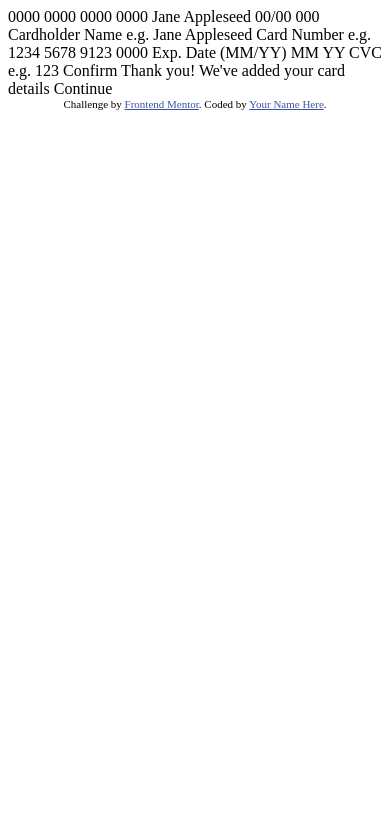
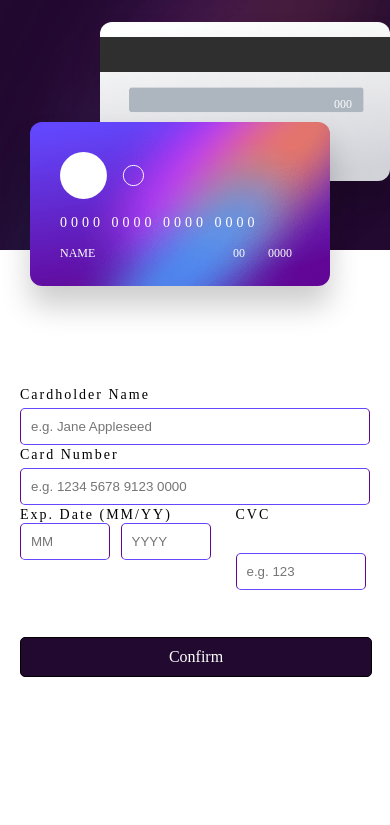
Before and after one commit to tailadoliveira/interactive-card-details-form-main, a plain HTML site: page index.html in a window 390 px wide. Drawn offline with Linux system fonts and the light colour scheme.

Commit message:
atualizado

```diff
--- a/index.html
+++ b/index.html
@@ -1,51 +1,80 @@
 <!DOCTYPE html>
-<html lang="en">
+<html lang="pt-br">
 <head>
-  <meta charset="UTF-8">
-  <meta name="viewport" content="width=device-width, initial-scale=1.0"> <!-- displays site properly based on user's device -->
+    <meta charset="UTF-8">
+    <meta http-equiv="X-UA-Compatible" content="IE=edge">
+    <meta name="viewport" content="width=device-width, initial-scale=1.0">
 
-  <link rel="icon" type="image/png" sizes="32x32" href="./images/favicon-32x32.png">
+    <link rel="stylesheet" href="main.css">
+    <title>Interactive Card</title>
+</head>
 
-  <title>Frontend Mentor | Interactive card details form</title>
+<body>
+  <img src="images/bg-main-desktop.png" alt="" class="bg-img">
+  <img src="images/bg-main-mobile.png" alt="" class="bg-img-xs">
 
-  <!-- Feel free to remove these styles or customise in your own stylesheet 👍 -->
-  <style>
-    .attribution { font-size: 11px; text-align: center; }
-    .attribution a { color: hsl(228, 45%, 44%); }
-  </style>
-</head>
-<body>
+    <div class="container">
+       <section class="card-display">
 
-  0000 0000 0000 0000
-  Jane Appleseed
-  00/00
+       <div class="card-front">
+            <img src="images/bg-card-front.png" alt="" class="card-front-img">
+            <img src="images/card-logo.svg" alt="" class="card-logo">
 
-  000
+            <p class="card-number-display" id="number-card"> 0000 0000 0000 0000</p>
+            <p class="cardholder-display" id="name-card"> Name</p>
+            <p class="expiry-month-display" id="expiry-month-card">00</p>
+            <p class="expiry-divider-display"></p>
+            <p class="expiry-year-display" id="expiry-year-card">0000</p>
+        </div>
 
-  Cardholder Name
-  e.g. Jane Appleseed
+        <div class="card-back">
+             <img src="images/bg-card-back.png" alt="" class="card-back-img">
+             <p class="cvc-display" id="cvc-display-card">000</p>
+        </div>
+        </section>
 
-  Card Number
-  e.g. 1234 5678 9123 0000
+        <section class="card-details">
+             <form onsubmit="enviardados()" id="myForm" name="myForm">
+             <label for="cardholder-name">Cardholder Name</label>
+             <input id="cardholder-name" class="cardholder-name" type="" name="cardholder-name" placeholder="e.g. Jane Appleseed" onchange="inputName(this.value)">
+             <p id="errorMsg"></p>
 
-  Exp. Date (MM/YY)
-  MM
-  YY
+             <label for="card-number">Card Number</label>
+             <input id="input-number" class="card-number" type="" name="card-number" placeholder="e.g. 1234 5678 9123 0000" onchange="inputCardNum(this.value)">
+             <p id="card-num-error"></p>
 
-  CVC
-  e.g. 123
+            <div class="flex">
 
-  Confirm
+                <label for="expiry-date" class="expiry-date">
+                  Exp. Date (MM/YY) <br>
 
-  <!-- Completed state start -->
+                  <input class="expiry" type="text" name="expiry-date" placeholder="MM" onchange="inputMM(this.value)">
 
-  Thank you!
-  We've added your card details
-  Continue
+                  <input class="expiry" type="text" name="expiry-date" placeholder="YYYY" onchange="inputYY(this.value)">
+                  <p id="expiry-error"></p>
 
-  <div class="attribution">
-    Challenge by <a href="https://www.frontendmentor.io?ref=challenge" target="_blank">Frontend Mentor</a>.
-    Coded by <a href="#">Your Name Here</a>.
-  </div>
+                </label>
+
+                <label for="cvc" class="cvc">CVC<br>
+                   <input class="cvc" id="cvc" type="text" name="cvc" placeholder="e.g. 123" onchange="inputCvc(this.value)">
+                   <p id="error-cvc"></p>
+
+                </label>
+
+            </div>
+            <button id="submit"> Confirm</button>
+            </form>
+
+            <div id="thank-you" class="thank-you hidden">
+                 <img src="images/icon-complete.svg" alt="">
+                 <h2 id="thank-you-header"> Thank you!</h2>
+                 <p>We've added your card details</p>
+                 <button id="continue">Continue</button>
+            </div>
+
+        </section>
+    </div>
+<script src="script.js">
+</script>
 </body>
 </html>
--- /dev/null
+++ b/main.css
@@ -0,0 +1,322 @@
+:root{--debug: 1px solid red}
+
+*{
+    box-sizing: border-box;
+    margin: 0;
+    padding: 0;
+}
+
+body{
+    height: 100vh;
+    position: relative;
+    display: flex;
+    align-items: center;
+    font-size: 18px;
+}
+
+.bg-img{
+    position: absolute;
+    width: 40%;
+    height: 100%;
+}
+
+.bg-img-xs{
+    display: none;
+}
+
+.container{
+    position: relative;
+    max-width: 1440px;
+    width: 100%;
+    margin: auto;
+    height: 800px;
+    display: flex;
+}
+
+.card-display{
+    flex: 0 1 600px;
+    position: relative;
+    color: hsl(0, 0%, 100%);
+    flex: 1 0 auto;
+}
+
+.card-details{
+    position: relative;
+    flex: 0 1 45%;
+}
+
+.card-front, .card-back{
+    position: absolute;
+    width: fit-content;
+}
+
+.card-front-img, .card-back-img{
+    border-radius: 12px;
+    box-shadow: rgba(0, 0, 0, 0.2) 0px 20px 30px;
+}
+
+.card-front{
+    left: 210px;
+    top: 130px;
+}
+
+.card-back{
+    left: 280px;
+    bottom: 130px;
+}
+
+.card-logo, .card-number-display, .cardholder-display, .expiry-month-display, .expiry-year-display, .expiry-divider-display{
+    position: absolute;
+}
+
+.card-logo{
+    position: absolute;
+    top: 30px;
+    left: 30px;
+    z-index: 3;
+}
+
+.card-number-display{
+    bottom: 80px;
+    left: 30px;
+    font-size: 25px;
+    letter-spacing: 5px;
+}
+
+.cardholder-display{
+    bottom: 30px;
+    left: 30px;
+    font-size: 0.9em;
+    text-transform: uppercase;
+}
+
+.expiry-month-display{
+    bottom: 30px;
+    right: 85px;
+    font-size: 0.9em;
+}
+
+.expiry-year-display{
+    bottom: 30px;
+    right: 30px;
+    font-size: 0.9em;
+}
+
+.expiry-divider-display{
+    bottom: 30px;
+    right: 75px;
+    font-size: 0.9em;
+}
+
+.cvc-display{
+    position: absolute;
+    right: 60px;
+    bottom: 117px;
+}
+
+
+form{
+    height: 350px;
+}
+
+label{
+    display: block;
+    font-size: 14px;
+    font-weight: 500;
+    margin-bottom: 5px;
+    letter-spacing: 2px;
+}
+
+label .card-number, label .expiry-date, label .cvc{
+    margin-top: 30px;
+}
+
+input{
+    width: 350px;
+    padding: 10px 10px;
+    border: 1px solid hsla(279, 6%, 55%, 0.5);
+    border-radius: 5px;
+    cursor: pointer;
+}
+
+input{
+    outline: 0px solid hsl(249, 99%, 64%);
+    border-top-color: hsl(249, 99%, 64%);
+    border-right-color: hsl(278, 94%, 30%);
+    border-bottom-color: hsl(249, 99%, 64%);
+    border-left-color: hsl(278, 94%, 30%);
+}
+
+input::placeholder{
+    font-weight: 300;
+}
+
+
+#errorMsg, #card-num-error, #expiry-error, #error-cvc{
+    color: hsl(0, 0%, 100%);
+    font-size: 12px;
+    font-weight: 500;
+    padding-top: 2px;
+    padding-left: 2px;
+}
+
+#expiry-error, #error-cvc{
+   letter-spacing: 1px;
+}
+
+.flex{
+    gap: 20px;
+    display: flex;
+    margin-bottom: 40px;
+}
+
+.flex .expiry{
+    width: 90px;
+    margin-right: 5px;
+}
+
+.flex .cvc{
+    width: 130px;
+}
+
+input .expiry, input .cvc{
+    margin-top: 5px;
+}
+
+.card-details{
+    display: flex;
+    align-items: center;
+    justify-content: center;
+}
+
+button{
+    all: unset;
+    text-align: center;
+    border: 1px solid black;
+    width: 100%;
+    border-radius: 5px;
+    padding: 10px 0;
+    font-size: 16px;
+    background-color: hsl(278, 68%, 11%);
+    color: hsl(0, 0%, 100%);
+    cursor: pointer;
+    transition: backgroung-color 0.2s ease-in;
+}
+
+button:hover{
+   background-color: hsl(278, 68%, 11%, 0.8);
+}
+
+.hidden{
+    display: none;
+}
+
+
+@media screen and (max-width:1024px) {
+    .card-front{
+        left: 75px;
+    }
+
+    .card-back{
+        left: 140px;
+    }
+}
+
+@media screen and (max-width:768px){
+    body{
+        flex-direction: column;
+    }
+
+    .container{
+        flex-direction: column;
+    }
+
+    .bg-img{
+        display: none;
+    }
+
+    .bg-img-xs{
+        display: block;
+        position: absolute;
+        width: 100%;
+        height: 300px;
+    }
+
+   .card-front{
+        top: 100px;
+        z-index: 5;
+    }
+
+    .card-back{
+       top: 0px;
+       left: 300px;
+    }
+
+    .card-front-img, .card-back-img{
+       max-width: 400px;
+       width: 100%;
+    }
+
+    .cvc-display{
+       top: 97px;
+       bottom: 0;
+       right: 45px;
+    }
+
+    .card-details{
+        position: relative;
+        flex: 0 1 50%;
+    }
+}
+
+@media screen and (max-width:425px) {
+    .bg-img-xs{
+        height: 250px;
+    }
+
+    .card-back-img, .card-front-img{
+        max-width: 300px;
+    }
+
+    .card-back{
+        left: 100px;
+    }
+
+    .card-front{
+        top: 100px;
+        left: 30px;
+    }
+
+    .card-number-display{
+        font-size: 14px;
+        bottom: 60px;
+        letter-spacing: 4px;
+    }
+
+    .cardholder-display{
+        font-size: 12px;
+    }
+
+    .expiry-month-display, .expiry-year-display, .expiry-divider-display{
+       font-size: 12px;
+    }
+
+    .expiry-year-display{
+        right: 38px;
+    }
+
+    .cvc-display{
+        font-size: 12px;
+    }
+
+    .cvc-display{
+        bottom: unset;
+        top: 75px;
+        right: 38px;
+    }
+
+    .card-details{
+        position: relative;
+        flex: 0 1 65%;
+    }
+}
--- /dev/null
+++ b/script.js
@@ -0,0 +1,23 @@
+function enviardados() {
+    alert('enviou')
+}
+
+function inputName(value) {
+    document.getElementById('name-card').innerHTML = value
+}
+
+function inputCardNum(value) {
+    document.getElementById('number-card').innerHTML = value
+}
+
+function inputMM(value) {
+    document.getElementById('expiry-month-card').innerHTML = value
+}
+
+function inputYY(value) {
+    document.getElementById('expiry-year-card').innerHTML = value
+}
+
+function inputCvc(value) {
+    document.getElementById('cvc-display-card').innerHTML = value
+}
```
Also changed, not shown: 3 other files.
